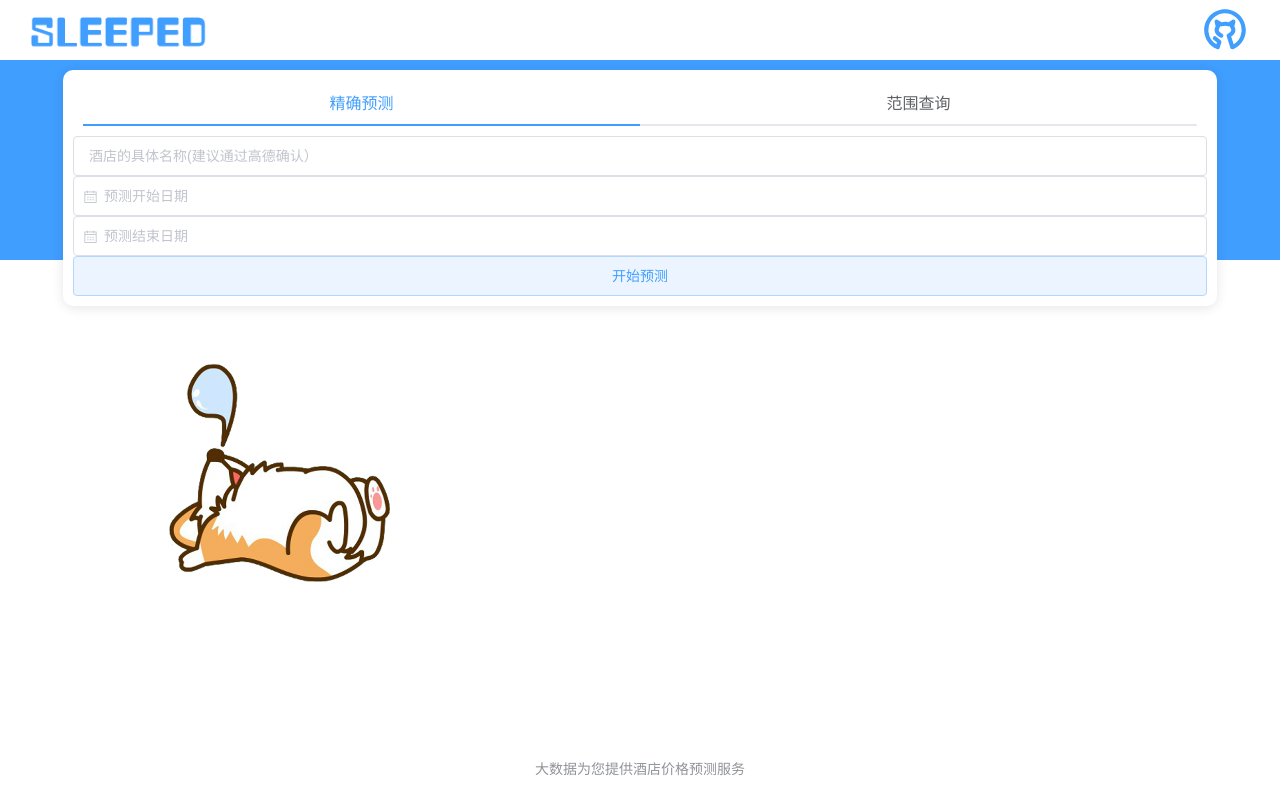
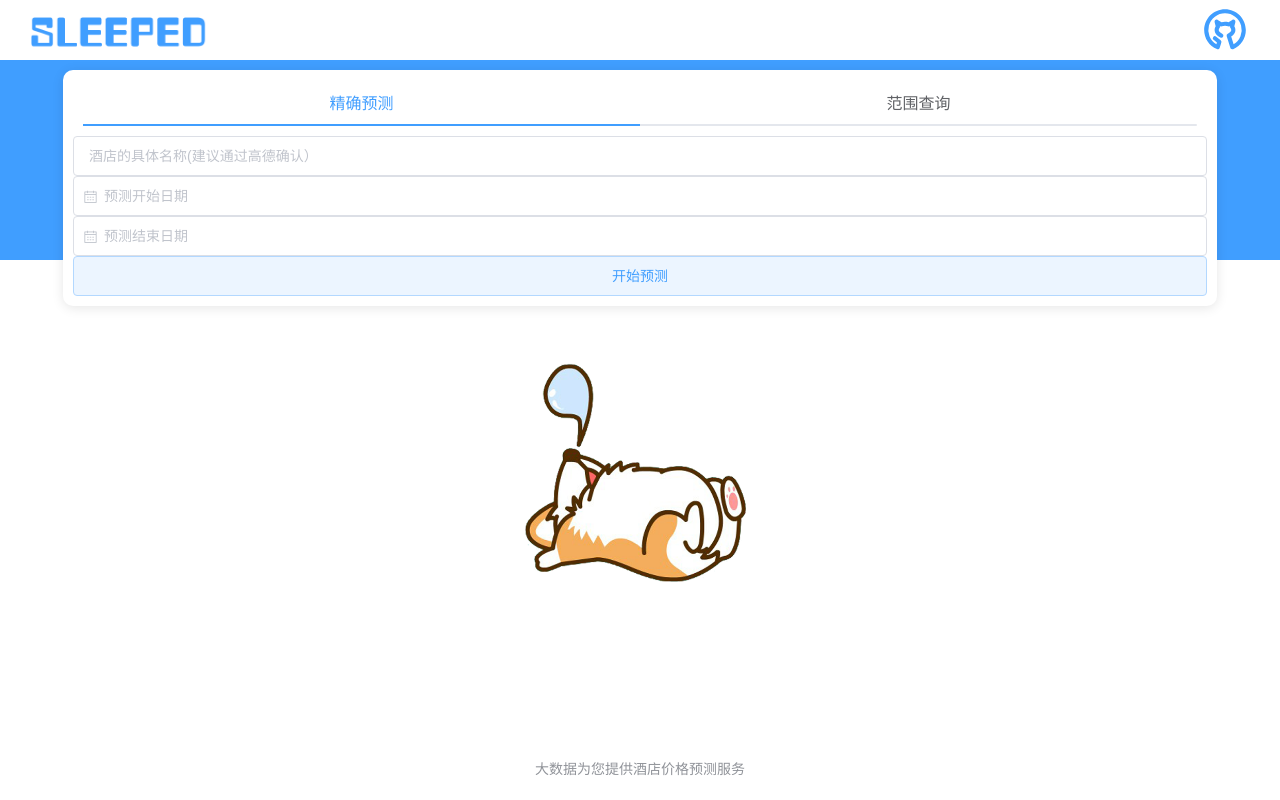
Before and after one commit to Raaabbit/sleeped-front-end, a Vue app: page /search in a window 1280 px wide. Built offline with nearby package versions, Linux system fonts and the light colour scheme.

Commit message:
样式微调

```diff
--- a/src/views/Search.vue
+++ b/src/views/Search.vue
@@ -110,6 +110,7 @@ export default {
     color var(--color-info)
     font var(--size-normal)/1.1 var(--font-family)
   .tip-img
+    display block
     margin 20px auto
 @media only screen and (min-width: 320px )
   .input-addr,.input-date,.input-btn
```
